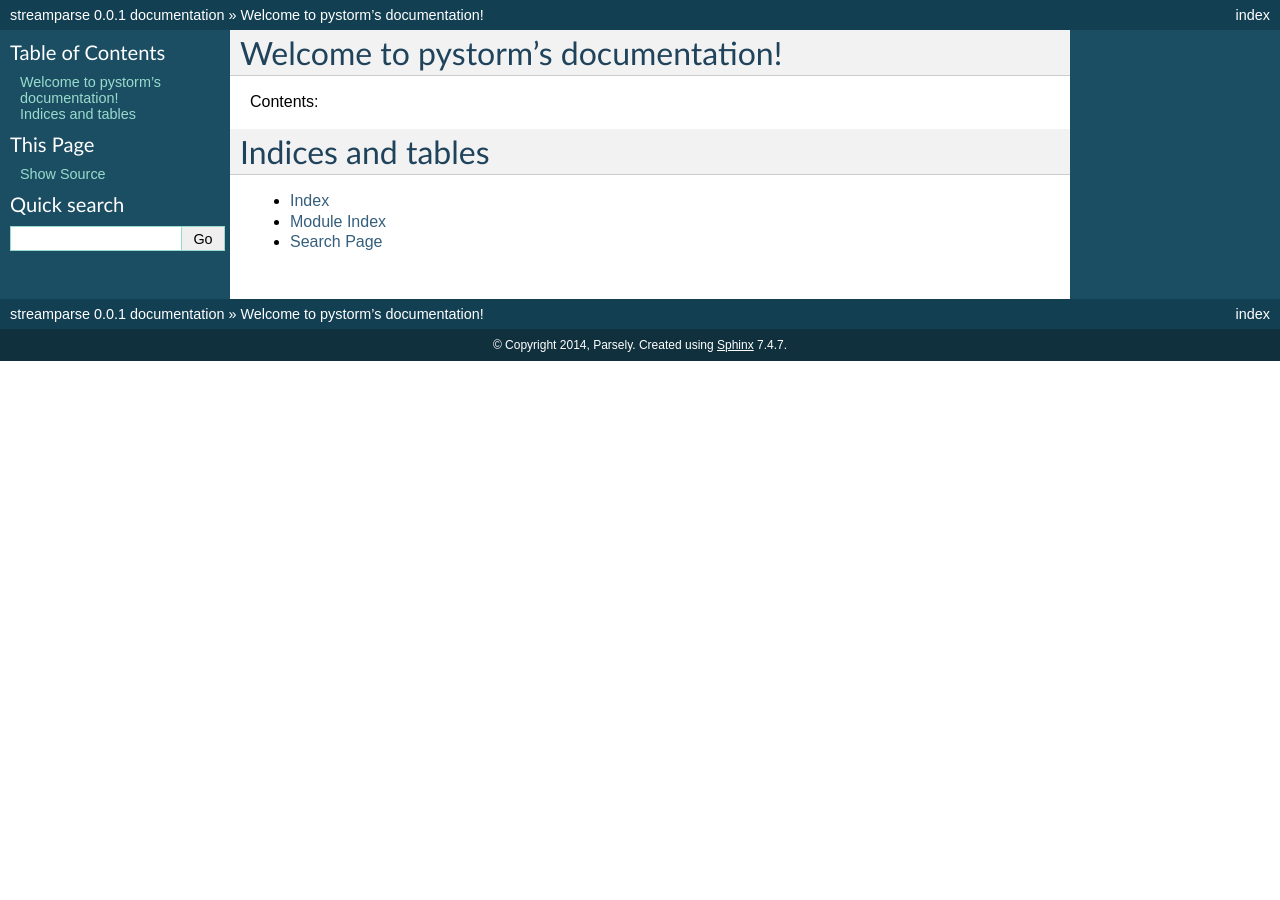
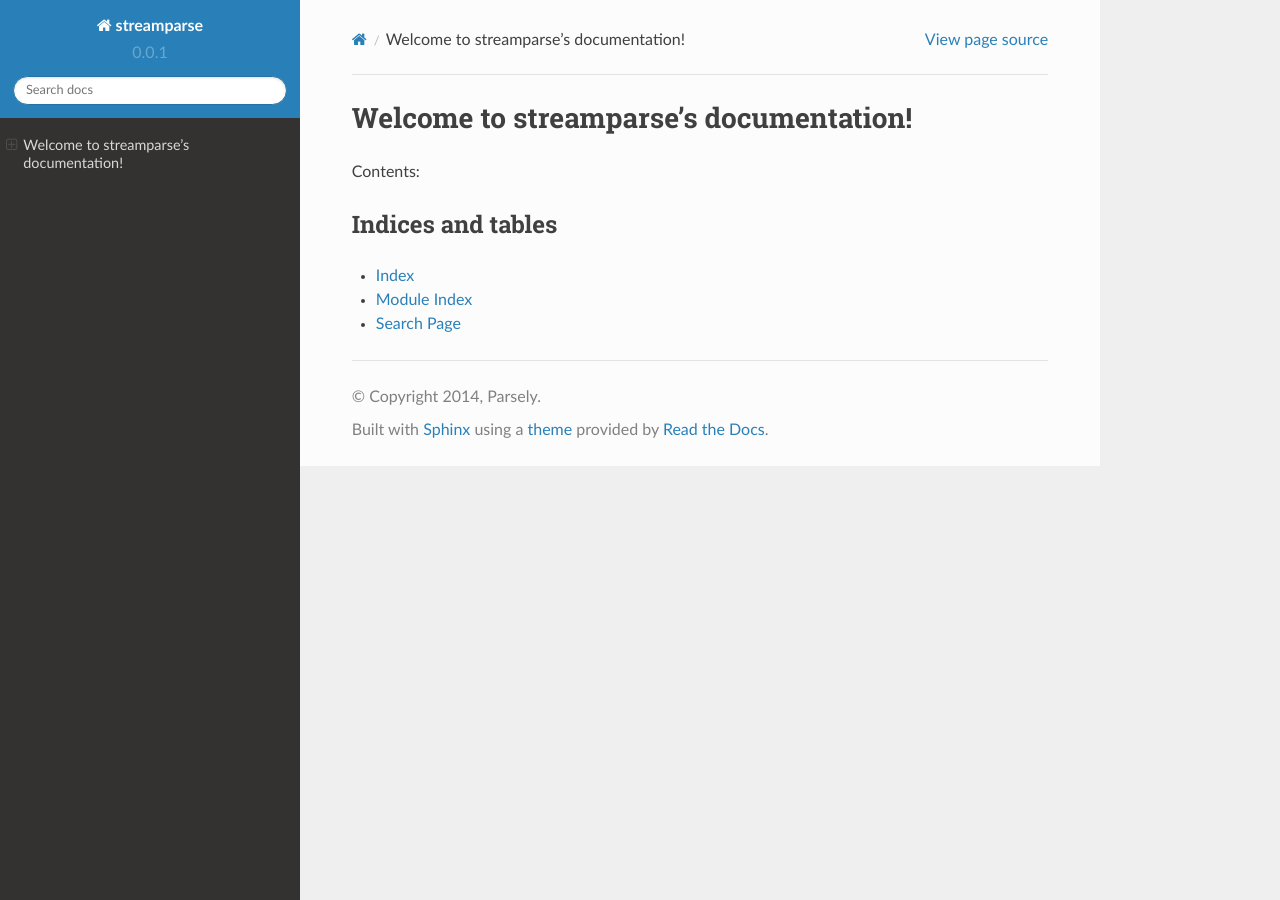
Before and after one commit to pystorm/streamparse, a Sphinx documentation site: the page built from doc/source/index.rst, in a window 1280 px wide. Built offline with Sphinx 7.4.7 and the Read the Docs theme 2.0.0, drawn with Linux system fonts in a browser that asks for light colours.

Commit message:
Implementing ReadTheDocs Theme

```diff
--- a/doc/source/conf.py
+++ b/doc/source/conf.py
@@ -103,7 +103,13 @@ pygments_style = 'sphinx'
 
 # The theme to use for HTML and HTML Help pages.  See the documentation for
 # a list of builtin themes.
-html_theme = 'default'
+
+on_rtd = os.environ.get('READTHEDOCS', None) == 'True'
+
+if not on_rtd:
+  import sphinx_rtd_theme
+  html_theme = 'sphinx_rtd_theme'
+  html_theme_path = [sphinx_rtd_theme.get_html_theme_path()]
 
 # Theme options are theme-specific and customize the look and feel of a theme
 # further.  For a list of options available for each theme, see the
--- a/doc/source/index.rst
+++ b/doc/source/index.rst
@@ -1,10 +1,10 @@
-.. pystorm documentation master file, created by
+.. streamparse documentation master file, created by
    sphinx-quickstart on Sun Jan 19 22:29:52 2014.
    You can adapt this file completely to your liking, but it should at least
    contain the root `toctree` directive.
 
-Welcome to pystorm's documentation!
-===================================
+Welcome to streamparse's documentation!
+***************************************
 
 Contents:
 
```
